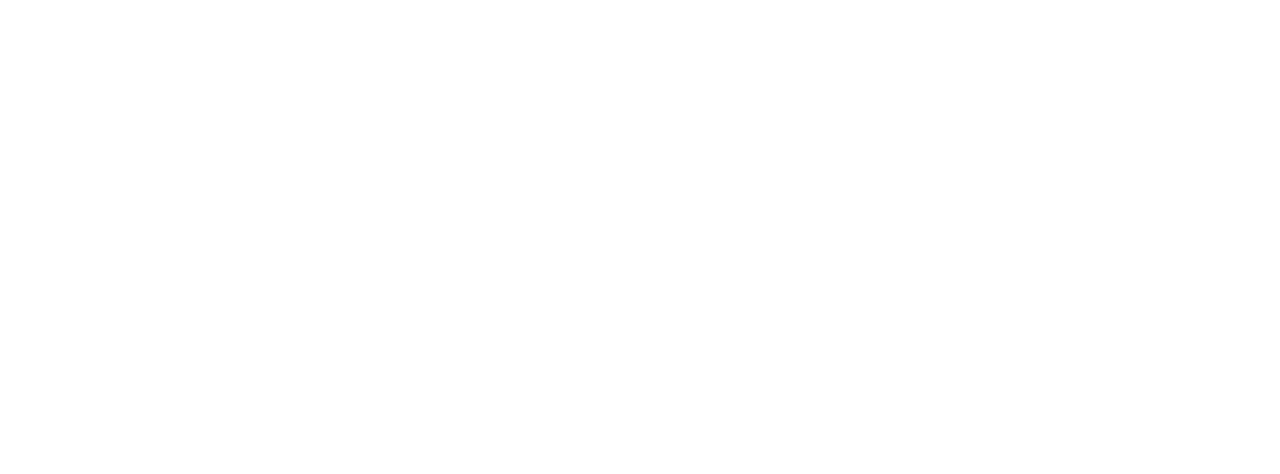
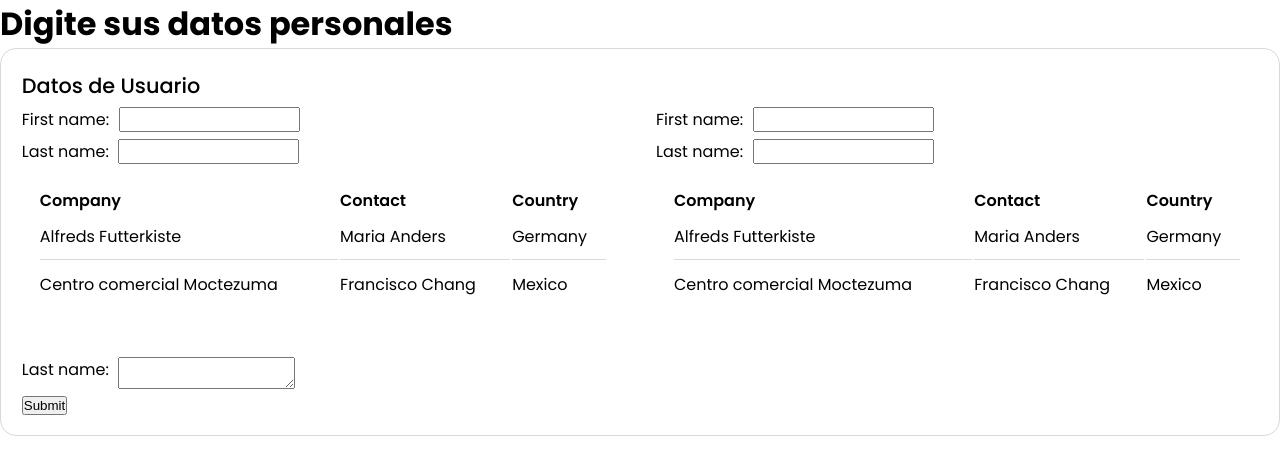
Before and after one commit to DanielParrillas/Parrys-Style, a plain HTML site: page components/form.html in a window 1280 px wide. Drawn offline with nearby package versions, Linux system fonts and the light colour scheme.

Commit message:
se agrego el componente form y table con sus estilos

```diff
--- a/components/form.html
+++ b/components/form.html
@@ -0,0 +1,93 @@
+<!DOCTYPE html>
+<html lang="en">
+    <head>
+        <meta charset="UTF-8" />
+        <meta http-equiv="X-UA-Compatible" content="IE=edge" />
+        <meta name="viewport" content="width=device-width, initial-scale=1.0" />
+        <title>Form</title>
+        <!-- todo: ================ GOOGLE FONTS ICONS ================ -->
+        <link
+            rel="stylesheet"
+            href="https://fonts.googleapis.com/css2?family=Material+Symbols+Sharp:opsz,wght,FILL,GRAD@20..48,100..700,0..1,-50..200"
+        />
+        <link
+            rel="stylesheet"
+            href="https://fonts.googleapis.com/css2?family=Material+Symbols+Outlined:opsz,wght,FILL,GRAD@48,400,0,0"
+        />
+        <!-- todo: ================ STYLES SHEETS ================ -->
+        <link rel="stylesheet" href="../css/style.css" />
+    </head>
+    <body>
+        <!-- todo: ================ FORM ================ -->
+        <h1>Digite sus datos personales</h1>
+        <form>
+            <h1>Datos de Usuario</h1>
+            <div class="container-grid">
+                <div class="form-group grid-area-1">
+                    <div class="form-element">
+                        <label for="fname">First name:</label><br />
+                        <input type="text" id="fname" name="fname" /><br />
+                    </div>
+                    <div class="form-element">
+                        <label for="lname">Last name:</label><br />
+                        <input type="text" id="lname" name="lname" />
+                    </div>
+                    <table>
+                        <tr>
+                            <th>Company</th>
+                            <th>Contact</th>
+                            <th>Country</th>
+                        </tr>
+                        <tr>
+                            <td>Alfreds Futterkiste</td>
+                            <td>Maria Anders</td>
+                            <td>Germany</td>
+                        </tr>
+                        <tr>
+                            <td>Centro comercial Moctezuma</td>
+                            <td>Francisco Chang</td>
+                            <td>Mexico</td>
+                        </tr>
+                    </table>
+                </div>
+                <div class="form-group grid-area-2">
+                    <div class="form-element">
+                        <label for="fname">First name:</label><br />
+                        <input type="text" id="fname" name="fname" /><br />
+                    </div>
+                    <div class="form-element">
+                        <label for="lname">Last name:</label><br />
+                        <input type="text" id="lname" name="lname" />
+                    </div>
+                    <table>
+                        <tr>
+                            <th>Company</th>
+                            <th>Contact</th>
+                            <th>Country</th>
+                        </tr>
+                        <tr>
+                            <td>Alfreds Futterkiste</td>
+                            <td>Maria Anders</td>
+                            <td>Germany</td>
+                        </tr>
+                        <tr>
+                            <td>Centro comercial Moctezuma</td>
+                            <td>Francisco Chang</td>
+                            <td>Mexico</td>
+                        </tr>
+                    </table>
+                </div>
+                <div>
+                    <div class="form-element">
+                        <label for="textarea">Last name:</label><br />
+                        <p><textarea name="texarea" required></textarea></p>
+                    </div>
+                    <div class="form-element">
+                        <input type="submit" value="Submit" />
+                    </div>
+                </div>
+            </div>
+        </form>
+        <!-- ? ================ END OF FORM ================ -->
+    </body>
+</html>
--- a/css/sass/_config.scss
+++ b/css/sass/_config.scss
@@ -26,7 +26,7 @@
     --color-background-2: #f6f6f9;
 
     // *-------- Borders --------
-    --border-1: 1px solid var(--color-light);
+    --border-1: 1px solid var(--color-light-variant);
     --border-radius-1: 0.3rem;
     --border-radius-2: 0.5rem;
     --border-radius-3: 1rem;
--- a/css/sass/_display.scss
+++ b/css/sass/_display.scss
@@ -20,3 +20,22 @@
         transform: translate(0, calc(var(--nav-height)*-1));
     }
 }
+
+.container-grid {
+    width: 100%;
+    gap: 2rem;
+
+    form & {
+        display: grid;
+        grid-template-areas: 'grid-area-1 grid-area-2';
+
+    }
+
+    .grid-area-1 {
+        grid-area: 'grid-area-1';
+    }
+
+    .grid-area-2 {
+        grid-area: 'grid-area-2';
+    }
+}
--- a/css/sass/components/_form.scss
+++ b/css/sass/components/_form.scss
@@ -1,3 +1,30 @@
-// todo================  ASIDE ================
+// todo================  FORM ================
 
-form {}
+form {
+    border: var(--border-1);
+    border-radius: var(--border-radius-3);
+    padding: 1.3rem;
+    // background-color: $color-test-1;
+    display: flex;
+    flex-wrap: wrap;
+    gap: 0.4rem;
+
+    h1 {
+        font-size: 1.3rem;
+        font-weight: 500;
+        width: 100%;
+    }
+
+    .form-group {
+        // background-color: $color-test-2;
+        display: flex;
+        gap: 0.4rem;
+        flex-direction: column;
+    }
+
+    .form-element {
+        // background-color: $color-test-3;
+        display: flex;
+        gap: 0.3rem;
+    }
+}
--- /dev/null
+++ b/css/sass/components/_table.scss
@@ -0,0 +1,30 @@
+table {
+    width: 100%;
+    border-radius: var(--border-1);
+    padding: 1rem;
+    text-align: left;
+
+    &:hover {
+        box-shadow: none;
+    }
+
+    th {
+        font-weight: 600;
+    }
+
+    tbody {
+        td {
+            height: 2.8rem;
+            border-bottom: var(--border-1);
+
+        }
+
+        tr {
+            font-weight: 400;
+
+            &:last-child td {
+                border: none;
+            }
+        }
+    }
+}
--- a/css/style.scss
+++ b/css/style.scss
@@ -18,5 +18,6 @@
 @import 'sass/components/form';
 @import 'sass/components/nav';
 @import 'sass/components/main';
+@import 'sass/components/table';
 
 // *-------- Added --------
```
Also changed, not shown: components/table.html (added, +41 -0 lines), index.html (+3 -0 lines), css/style.css.
